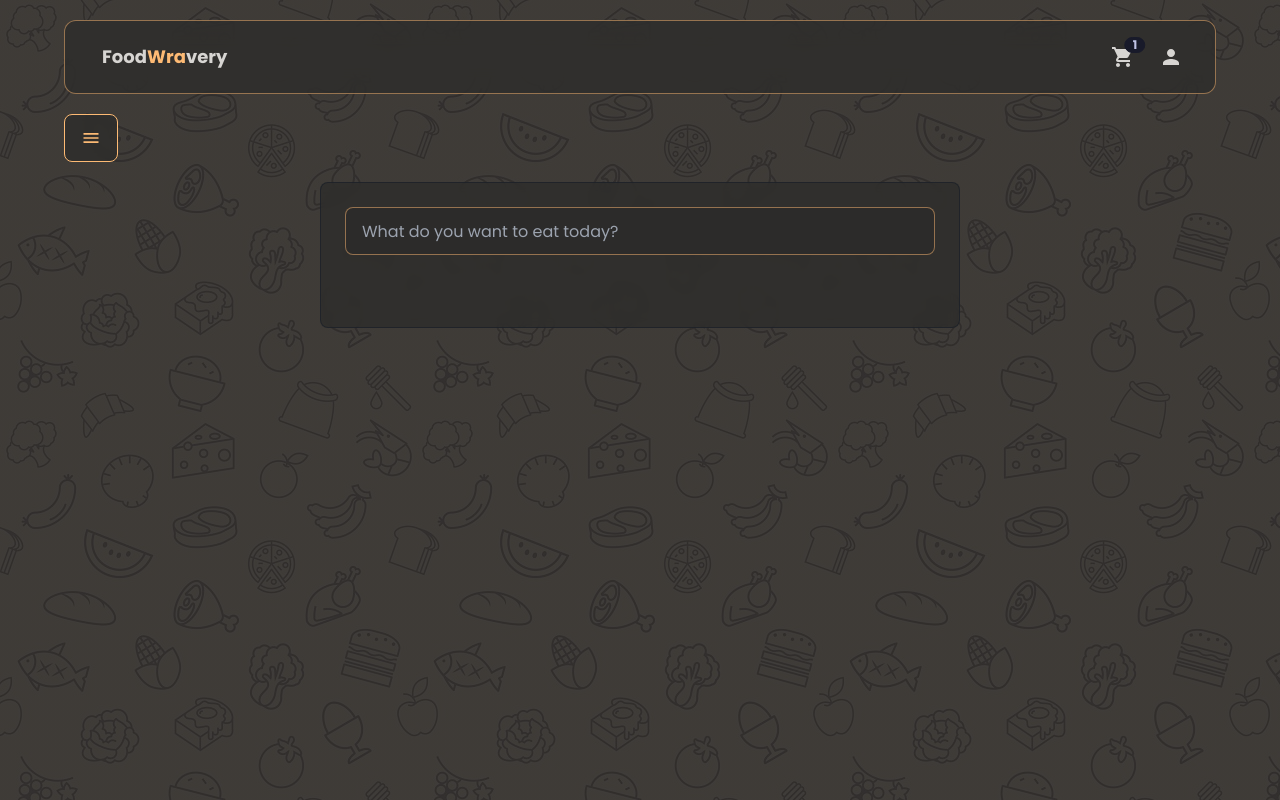
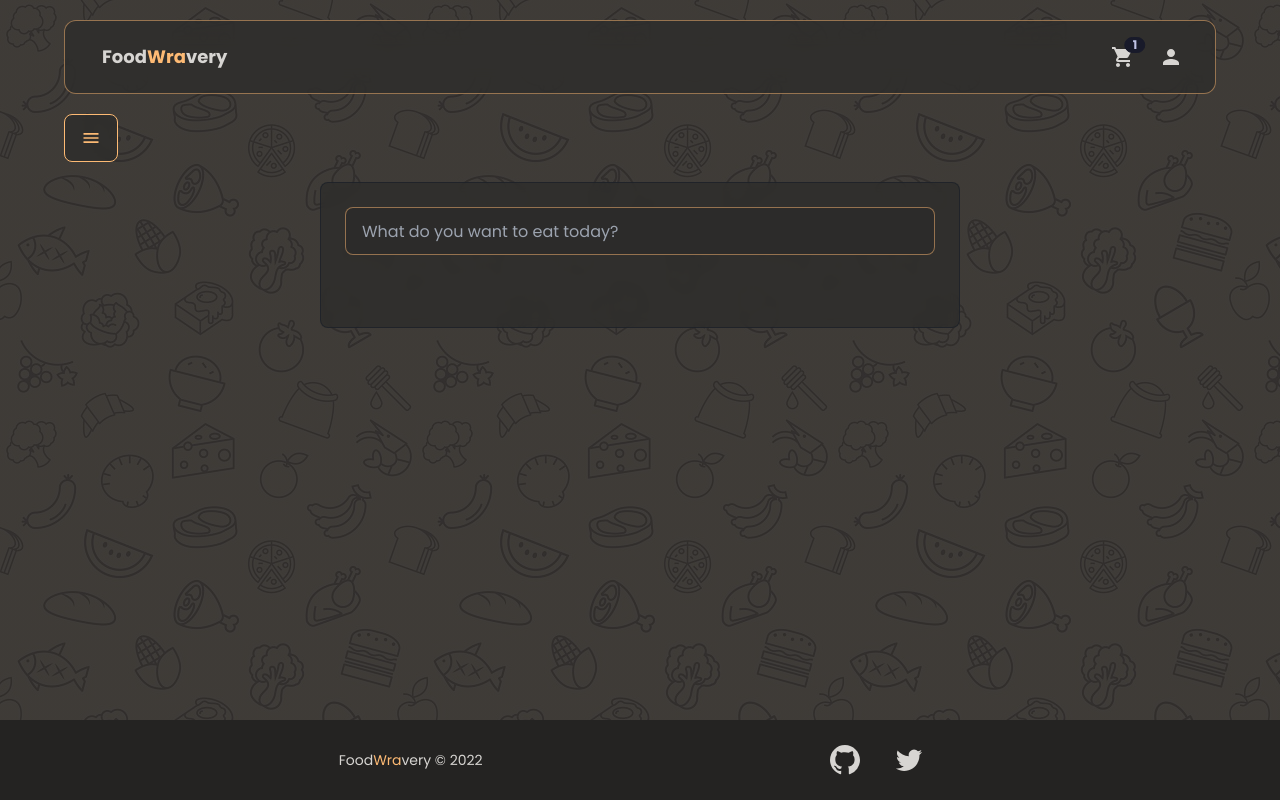
Before and after one commit to wralith/food-wravery, a Next.js app: page / in a window 1280 px wide. Built offline with nearby package versions, Linux system fonts and the light colour scheme.

Commit message:
✨ Add footer

```diff
--- a/components/Layout/Layout.tsx
+++ b/components/Layout/Layout.tsx
@@ -1,13 +1,17 @@
-import { ReactElement, ReactNode } from "react";
+import { ReactNode } from "react";
 import Navbar from "../Navigation/Navbar";
 import SideMenu from "../Navigation/SideMenu";
+import Footer from "../UI/Footer";
 
 export default function Layout({ children }: { children: ReactNode }) {
   return (
     <>
-      <Navbar />
-      <SideMenu />
-      <main>{children}</main>
+      <main className="min-h-full">
+        <Navbar />
+        <SideMenu />
+        {children}
+        <Footer />
+      </main>
     </>
   );
 }
--- a/components/Navigation/Navbar.tsx
+++ b/components/Navigation/Navbar.tsx
@@ -1,3 +1,4 @@
+import Link from "next/link";
 import styles from "./Navbar.module.css";
 import NavbarCart from "./NavbarCart";
 import NavbarUserIcon from "./NavbarUserIcon";
@@ -5,9 +6,11 @@ import NavbarUserIcon from "./NavbarUserIcon";
 export default function Navbar() {
   return (
     <nav className={styles.nav}>
-      <a className="btn btn-ghost text-lg normal-case">
-        Food <span className="text-primary">Wra</span>very
-      </a>
+      <Link href="/">
+        <a className="btn btn-ghost text-lg normal-case">
+          Food <span className="text-primary">Wra</span>very
+        </a>
+      </Link>
 
       <div className="flex">
         <NavbarCart />
--- /dev/null
+++ b/components/UI/Footer.tsx
@@ -0,0 +1,26 @@
+import Link from "next/link";
+import { VscGithubInverted, VscTwitter } from "react-icons/vsc";
+
+const Footer = () => {
+  return (
+    <footer className="footer absolute bottom-0 bg-base-300 p-4 text-base-content">
+      <div className="flex w-full flex-row justify-evenly items-center">
+        <Link href="/">
+          <a className="hover:text-primary">
+          Food<span className="text-primary">Wra</span>very © 2022
+          </a>
+        </Link>
+        <div>
+        <a className="btn btn-ghost text-3xl" href="https://github.com/wralith">
+          <VscGithubInverted />
+        </a>
+        <a className="btn btn-ghost text-3xl" href="https://twitter.com/wralith">
+          <VscTwitter />
+        </a>
+        </div>
+      </div>
+    </footer>
+  );
+};
+
+export default Footer;
```
